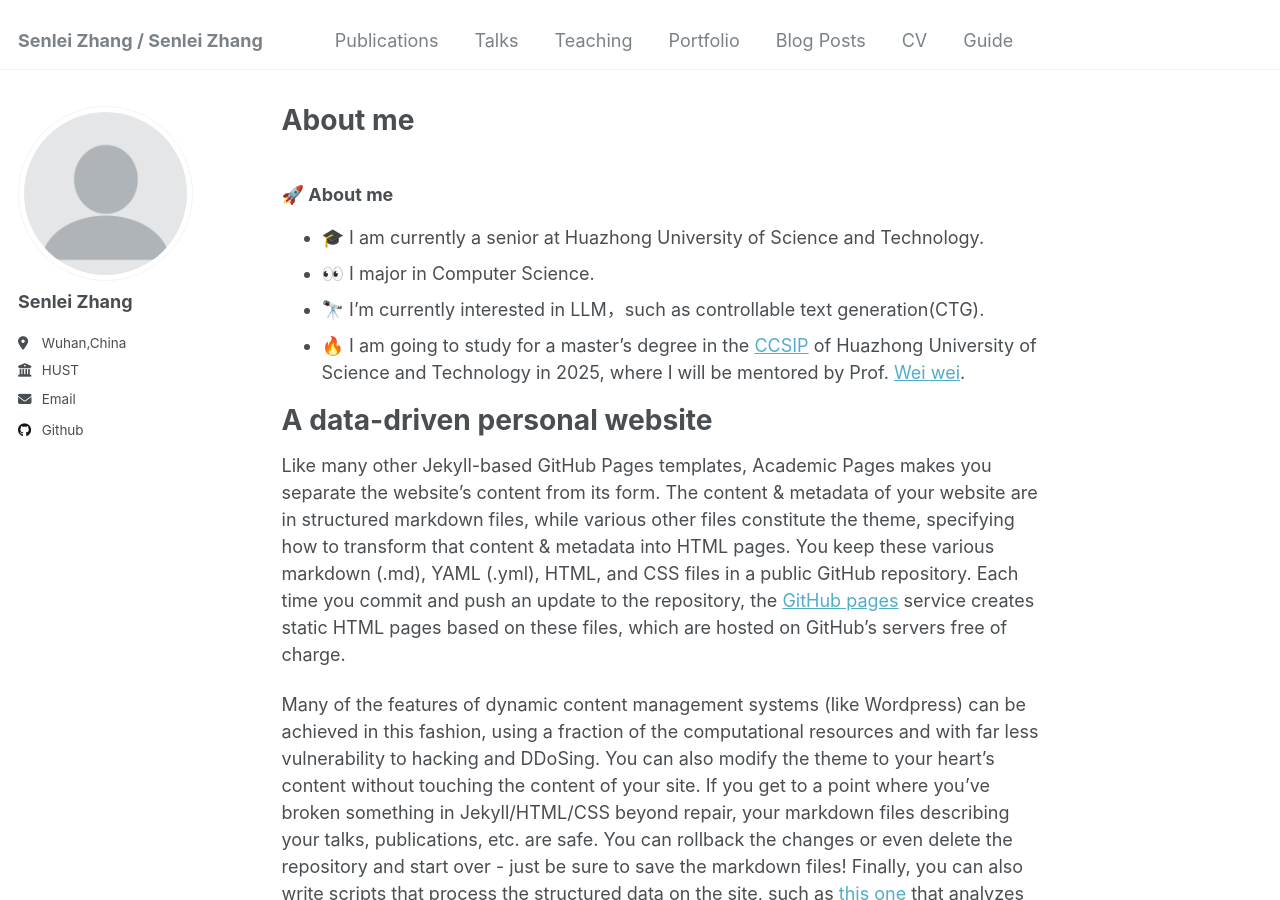
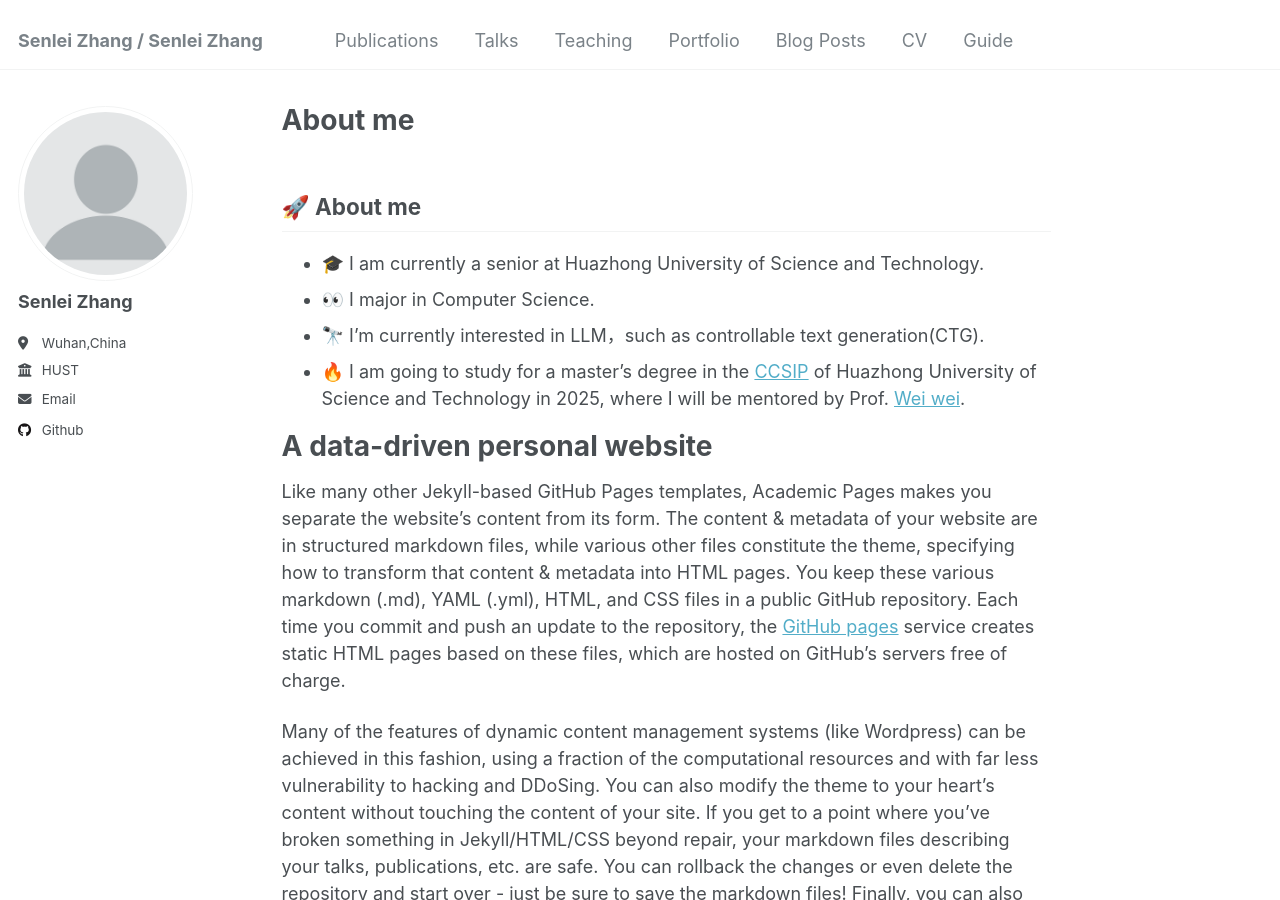
Before and after one commit to zslchase/zslchase.github.io, a Jekyll site: the page built from _pages/about.md, in a window 1280 px wide and 900 px high. Built offline with Jekyll 4.4.1, drawn with Linux system fonts in a browser that asks for light colours.

```diff
--- a/_pages/about.md
+++ b/_pages/about.md
@@ -7,7 +7,7 @@ redirect_from:
   - /about.html
 ---
 
-### 🚀 About me
+## 🚀 About me
 
 - 🎓 I am currently a senior at Huazhong University of Science and Technology.
 - 👀 I major in Computer Science.
```
